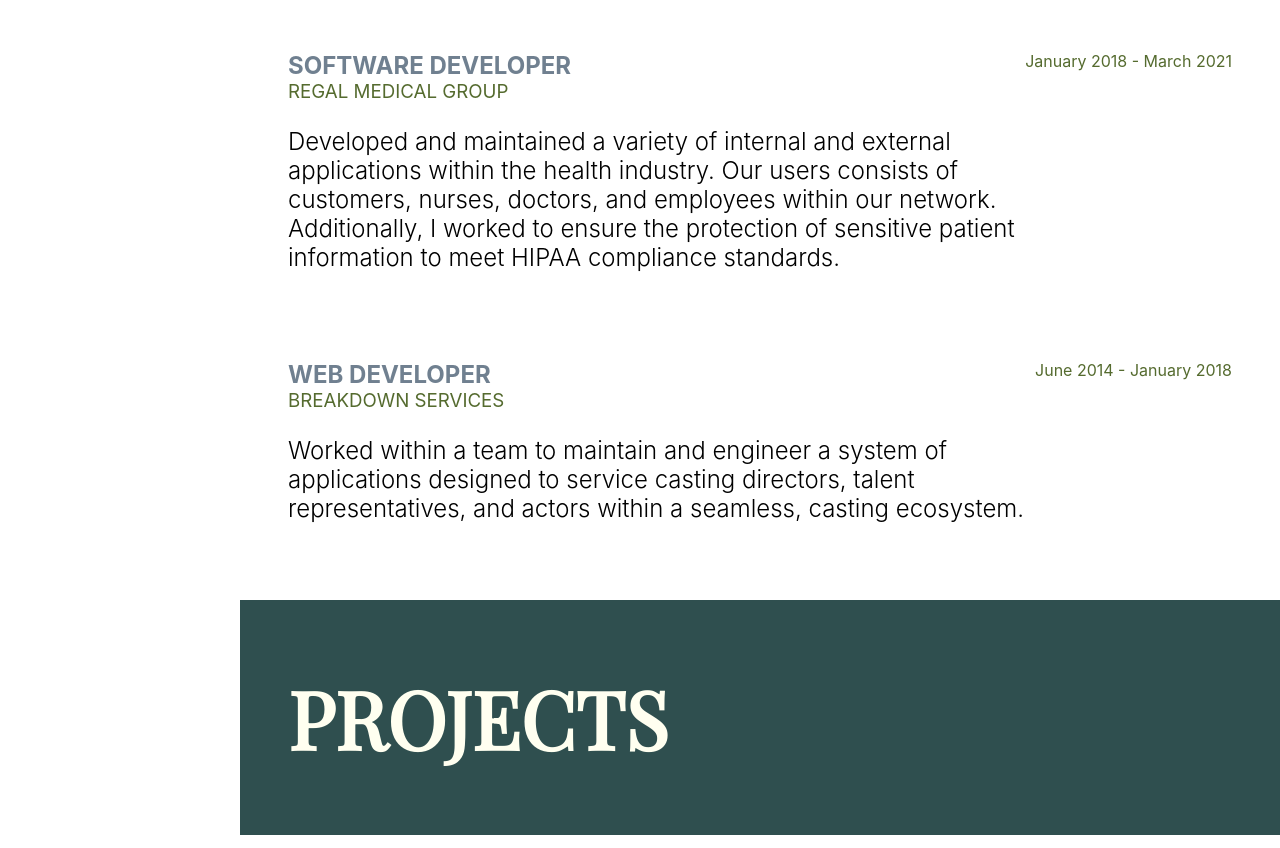
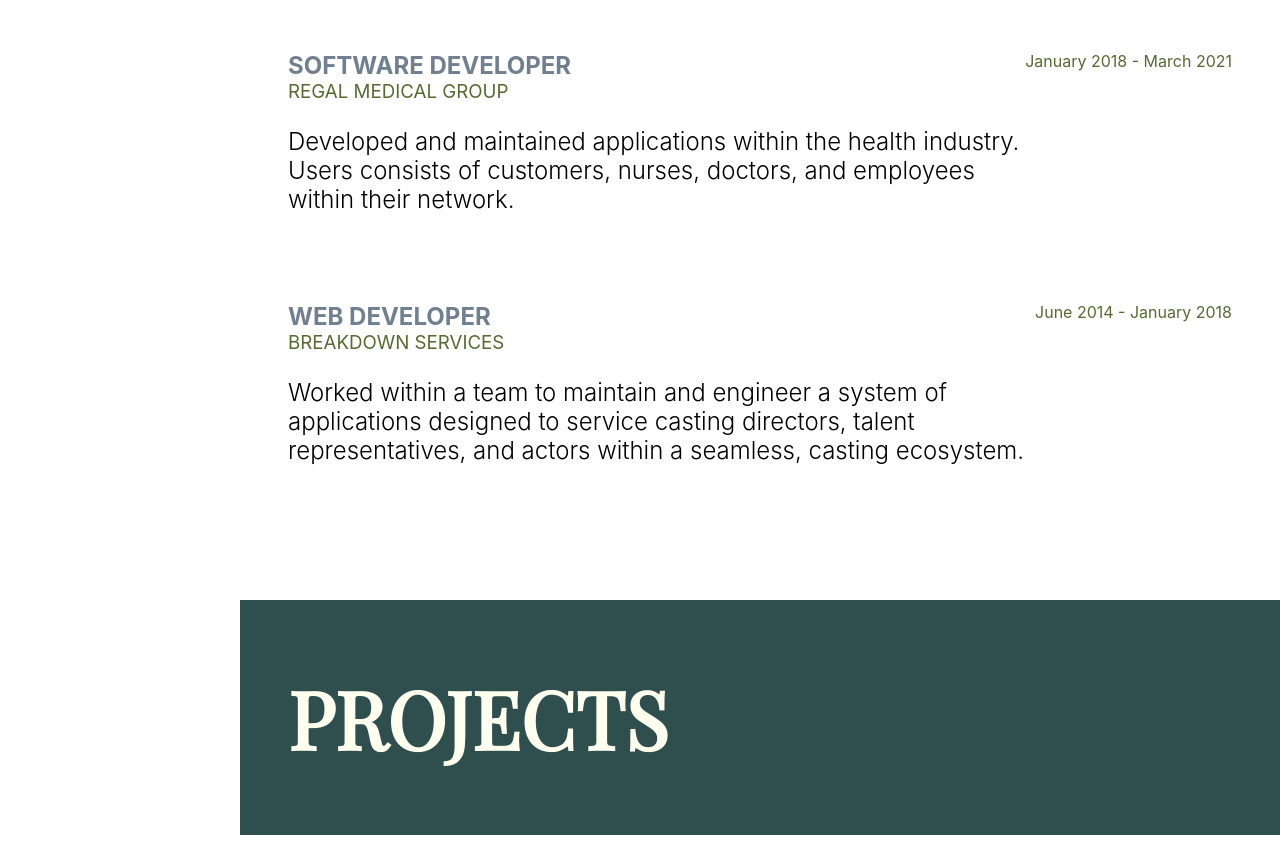
Before and after one commit to jpagtama/mywebsite, a React (Create React App) app in the folder client/: page / in a window 1280 px wide. Shown: the part 1160-2008 px from the top of the page. Built offline with nearby package versions, Linux system fonts and the light colour scheme.

Commit message:
Modified summary to be more compact

```diff
--- a/client/src/components/personal/Experience.jsx
+++ b/client/src/components/personal/Experience.jsx
@@ -32,7 +32,7 @@ const Experience = () => {
                 <h2>Software Developer</h2>
                 <h3>Regal Medical Group</h3>
                 <p className={ styles.workDesc } >
-                    Developed and maintained a variety of internal and external applications within the health industry. Our users consists of customers, nurses, doctors, and employees within our network. Additionally, I worked to ensure the protection of sensitive patient information to meet HIPAA compliance standards.
+                    Developed and maintained applications within the health industry. Users consists of customers, nurses, doctors, and employees within their network.
                 </p>
             </span>
             <p className={ styles.workDates } >January 2018 - March 2021</p>
```
